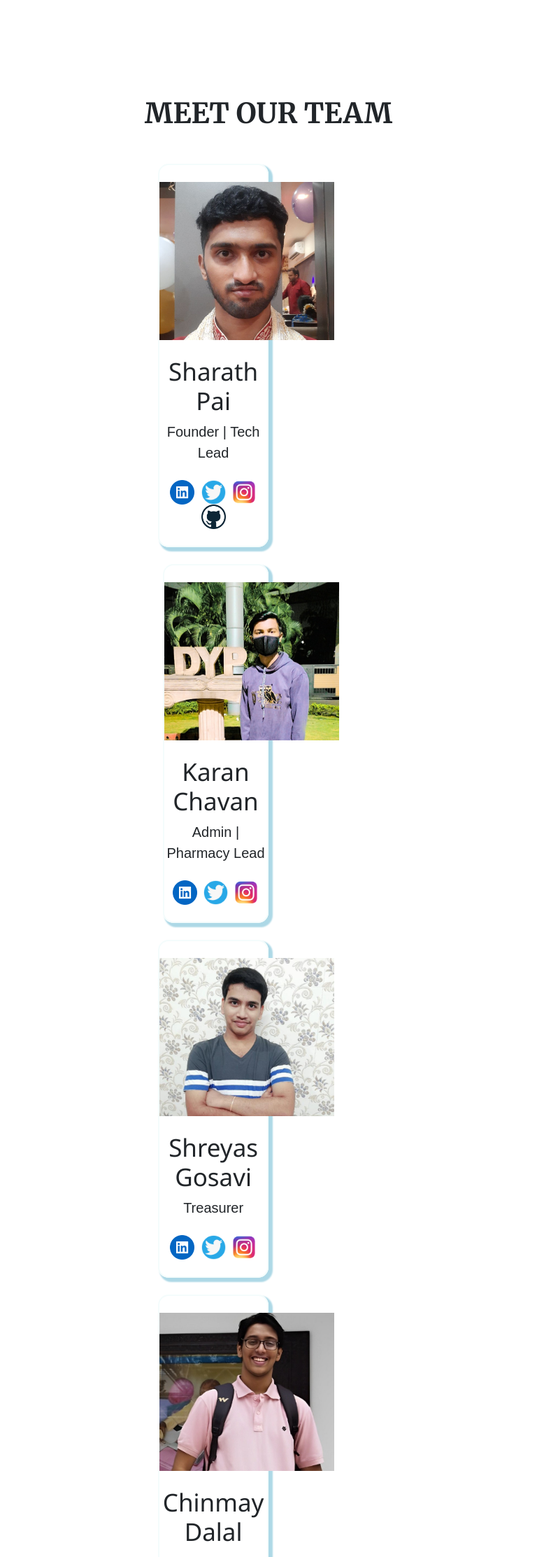
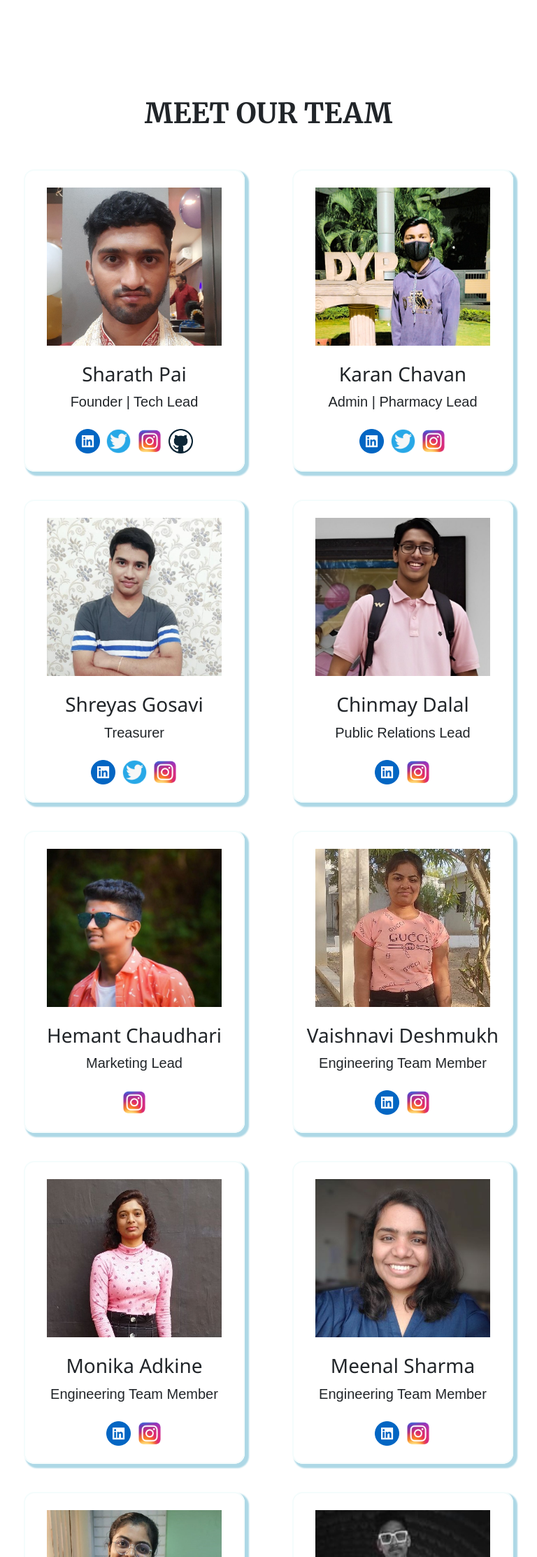
Before and after one commit to Sharath1036/swiftundergrads, a Django app: page /about in a window 768 px wide. Shown: the part 791-3016 px from the top of the page at 70% size. Run offline with Django 4.2, Linux system fonts and the light colour scheme.

Commit message:
modified desktop responsiveness

```diff
--- a/static/css/main.css
+++ b/static/css/main.css
@@ -294,6 +294,7 @@
 
 .services {
   border-radius: 30px;
+  min-height: 330px;
 }
 
 .rounded-image {
@@ -301,3 +302,7 @@
   width: 75px;
   align-items: center;
 }
+
+.h6 {
+  font-size: 35px;
+}
--- a/static/css/responsive.css
+++ b/static/css/responsive.css
@@ -112,8 +112,17 @@
 
   /* Tablets, Ipads, Mobiles in desktop mode */
   @media (min-width: 768px) and (max-width: 1024px) {
-    .card {
-      width: 50%;
+    .services {
+      min-height: 380px;
+    }
+
+    h6 {
+      text-align: left;
+      font-size: 23px;
+    }
+
+    .h6 {
+      font-size: 28px;
     }
 
     .col-lg-4 {
--- a/templates/about.html
+++ b/templates/about.html
@@ -19,16 +19,18 @@
   <br />
 
   <h3 class="mb-5 arial">MEET OUR TEAM</h3>
+
   <div class="container-fluid">
-   <div class="row">
+    <div class="row">
+      {% for about in about %}
+      <div class="col-lg-4 my-2">
 
-      {% for about in about %}
-      <div class="col-lg-4">
         <div class="card cards mb-4 bg-transparent" style="border: 2px solid #f4fcfc; border-radius: 15px; box-shadow: 4px 4px 2px 2px lightblue; font-family:'Segoe UI', Tahoma, Geneva, Verdana, sans-serif; font-weight: 600;">
-        <img alt="{{ about.name }}" class="mx-auto d-flex pt-4" src="static/images/{{ about.image }}" width="250" height="250" />
-        <br />
-        <h6 style="font-size: 35px; text-align: center;">{{ about.name }}</h6>
+          <img alt="{{ about.name }}" class="mx-auto d-flex pt-4" src="static/images/{{ about.image }}" width="250" height="250" />
+          <br />
+        <div class="h6" style="text-align: center;">{{ about.name }}</div>
         <p class="pb-2" style="font-size: 20px; font-weight: 100; text-align: center;">{{ about.role }}</p>
+
         <div class="text-center">
           {% if about.linkedin %}
           <div class="socials"><a href="https://linkedin.com/in/{{ about.linkedin }}"><img alt="image" class="icons" src="static/images/linkedin.png" /></a></div>
@@ -45,12 +47,12 @@
           {% endif %}
           <br /><br />
         </div>
-      </div>
-      </div>
+        </div>
+
       </div>
       {% endfor %}
     </div>
-
   </div>
 </div>
+
 {% endblock body %}
--- a/templates/home.html
+++ b/templates/home.html
@@ -67,7 +67,7 @@
 
       {% for service in services%}
       <div class="col-lg-4 text-lg-left">
-        <div class="card border-0 my-3 p-4 position-relative services" style="min-height:330px; background-color: #f4fcfc; border-radius:10px;">
+        <div class="card border-0 my-3 p-4 position-relative services" style="background-color: #f4fcfc; border-radius:10px;">
           <div class="rounded-image rounded-circle d-flex justify-content-center my-3" style="background-color: {{ service.color }};"><img class="mx-auto d-block" src="/static/images/{{ service.image }}" style="object-fit: contain;" height="50" width="50"></div>
           <h6 style="font-size: 25px; font-family:'Segoe UI', Tahoma, Geneva, Verdana, sans-serif; font-weight: 500;">{{ service.name }}</h6>
           <p style="text-align: left;">{{ service.description }}</p>
--- a/templates/pharmnotes.html
+++ b/templates/pharmnotes.html
@@ -18,7 +18,7 @@
 
         {% for pharm in pharmacy %}
         <div class="col-lg-4">
-          <div class="card mb-5 shadow">
+          <div class="card mb-5 shadow" style="min-height: 600px;">
             <img class="card-img-top" height="450" src="/static/images/{{ pharm.image }}" alt="Card image" />
             <div class="card-body">
               <h5 class="card-title">{{ pharm.title }}</h5>
@@ -34,7 +34,7 @@
     <hr />
 
     <div>
-      <h4>JOIN OUR TELEGRAM GROUP FOR MORE PHARMACY NOTES</h4>
+      <h6 class="text-dark text-center">JOIN OUR TELEGRAM GROUP FOR MORE PHARMACY NOTES</h6>
       <div class="socials mb-5">
         <a href="https://www.github.com/Sharath1036/"><img alt="image" class="icons" src="/static/images/telegram.webp"/></a>
       </div>
```
